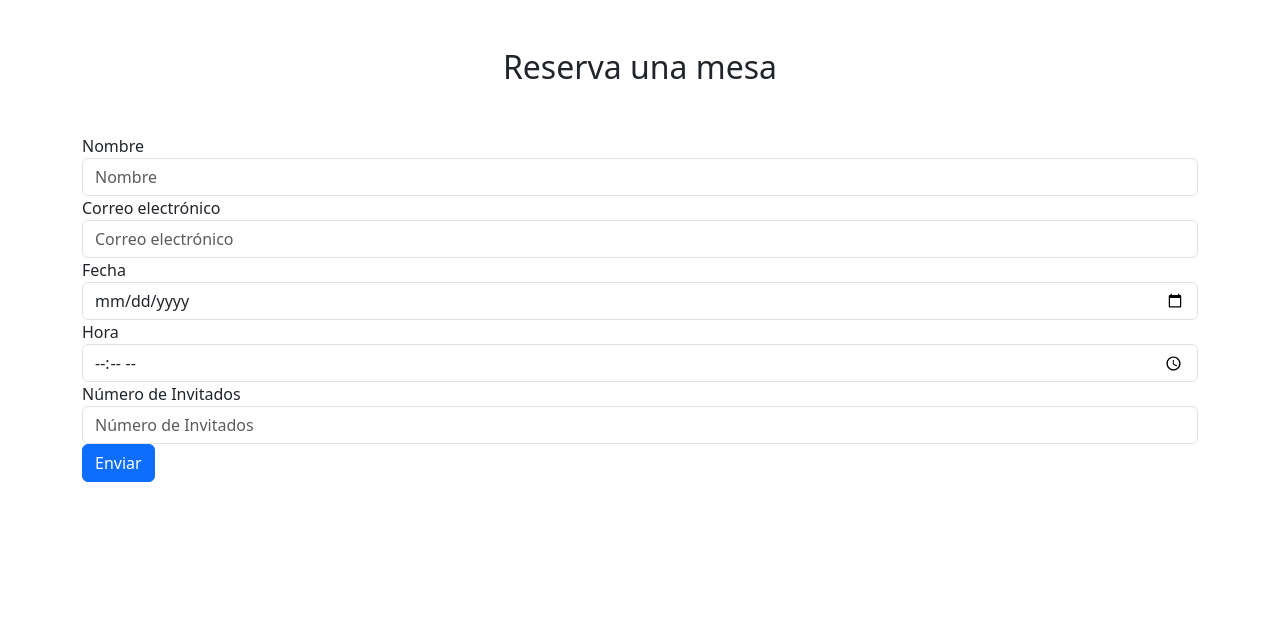
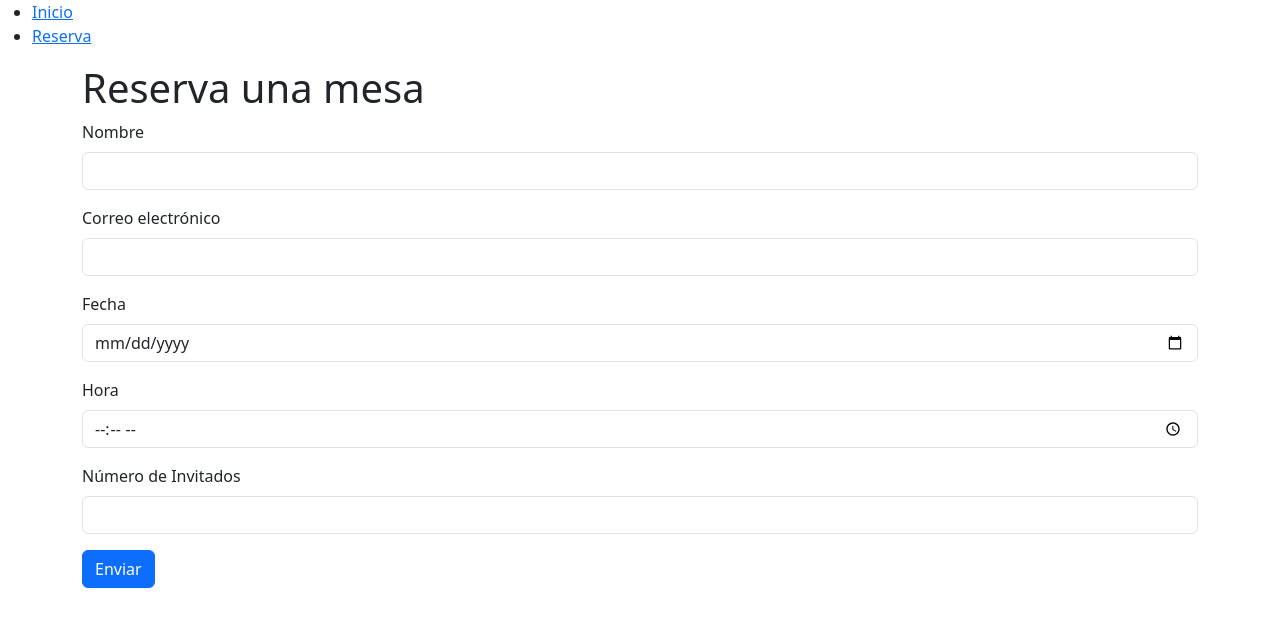
Before and after one commit to Noull999/proyecto-4, a React (Create React App) app: page /reserva in a window 1280 px wide. Shown: the top 626 px of the page. Built offline with nearby package versions, Linux system fonts and the light colour scheme.

Commit message:
hipervinculos

```diff
--- a/package.json
+++ b/package.json
@@ -9,6 +9,7 @@
     "firebase": "^10.9.0",
     "react": "^18.2.0",
     "react-dom": "^18.2.0",
+    "react-router-dom": "^6.22.3",
     "react-scripts": "^5.0.1",
     "web-vitals": "^2.1.4"
   },
--- a/src/App.js
+++ b/src/App.js
@@ -1,94 +1,33 @@
-import React, { useState } from 'react';
-import { db } from './firebase';
-import { collection, addDoc } from 'firebase/firestore';
+import React from 'react';
+import { BrowserRouter as Router, Route, Switch, Link } from 'react-router-dom';
+import MainPage from './components/MainPage';
+import ReservationPage from './components/ReservationPage';
 
 function App() {
-  const [name, setName] = useState('');
-  const [email, setEmail] = useState('');
-  const [date, setDate] = useState('');
-  const [time, setTime] = useState('');
-  const [guests, setGuests] = useState('');
+  return (
+    <Router>
+      <div>
+        <nav>
+          <ul>
+            <li>
+              <Link to="/">Inicio</Link>
+            </li>
+            <li>
+              <Link to="/reserva">Reserva</Link>
+            </li>
+          </ul>
+        </nav>
 
-  const handleSubmit = async (e) => {
-    e.preventDefault();
-    try {
-      // Agregar el documento a la colección 'reservations' en Firebase Firestore
-      await addDoc(collection(db, 'reservations'), { name, email, date, time, guests });
-      alert('Reserva realizada con éxito');
-      // Limpiar los campos después de guardar la reserva
-      setName('');
-      setEmail('');
-      setDate('');
-      setTime('');
-      setGuests('');
-    } catch (error) {
-      console.error('Error al realizar la reserva: ', error);
-      alert('Error al realizar la reserva, por favor inténtalo de nuevo');
-    }
-  };
-
-  return (
-    <section id="reserva" className="py-5">
-      <div className="container">
-        <h2 className="text-center mb-5">Reserva una mesa</h2>
-        <form onSubmit={handleSubmit}>
-          <div className="form-group">
-            <label htmlFor="name">Nombre</label>
-            <input
-              type="text"
-              className="form-control"
-              id="name"
-              placeholder="Nombre"
-              value={name}
-              onChange={(e) => setName(e.target.value)}
-            />
-          </div>
-          <div className="form-group">
-            <label htmlFor="email">Correo electrónico</label>
-            <input
-              type="email"
-              className="form-control"
-              id="email"
-              placeholder="Correo electrónico"
-              value={email}
-              onChange={(e) => setEmail(e.target.value)}
-            />
-          </div>
-          <div className="form-group">
-            <label htmlFor="date">Fecha</label>
-            <input
-              type="date"
-              className="form-control"
-              id="date"
-              value={date}
-              onChange={(e) => setDate(e.target.value)}
-            />
-          </div>
-          <div className="form-group">
-            <label htmlFor="time">Hora</label>
-            <input
-              type="time"
-              className="form-control"
-              id="time"
-              value={time}
-              onChange={(e) => setTime(e.target.value)}
-            />
-          </div>
-          <div className="form-group">
-            <label htmlFor="guests">Número de Invitados</label>
-            <input
-              type="number"
-              className="form-control"
-              id="guests"
-              placeholder="Número de Invitados"
-              value={guests}
-              onChange={(e) => setGuests(e.target.value)}
-            />
-          </div>
-          <button type="submit" className="btn btn-primary">Enviar</button>
-        </form>
+        <Switch>
+          <Route path="/reserva">
+            <ReservationPage />
+          </Route>
+          <Route path="/">
+            <MainPage />
+          </Route>
+        </Switch>
       </div>
-    </section>
+    </Router>
   );
 }
 
--- /dev/null
+++ b/src/components/ReservationPage.js
@@ -0,0 +1,60 @@
+import React, { useState } from 'react';
+import { db } from '../firebase/firebase';
+import { collection, addDoc } from 'firebase/firestore';
+
+function ReservationPage() {
+  const [name, setName] = useState('');
+  const [email, setEmail] = useState('');
+  const [date, setDate] = useState('');
+  const [time, setTime] = useState('');
+  const [guests, setGuests] = useState('');
+
+  const handleSubmit = async (e) => {
+    e.preventDefault();
+    try {
+      // Guardar la reserva en Firebase Firestore
+      await addDoc(collection(db, 'reservations'), { name, email, date, time, guests });
+      alert('Reserva realizada con éxito');
+      // Limpiar los campos después de guardar la reserva
+      setName('');
+      setEmail('');
+      setDate('');
+      setTime('');
+      setGuests('');
+    } catch (error) {
+      console.error('Error al realizar la reserva: ', error);
+      alert('Error al realizar la reserva, por favor inténtalo de nuevo');
+    }
+  };
+
+  return (
+    <div className="container">
+      <h1>Reserva una mesa</h1>
+      <form onSubmit={handleSubmit}>
+        <div className="mb-3">
+          <label htmlFor="name" className="form-label">Nombre</label>
+          <input type="text" className="form-control" id="name" value={name} onChange={(e) => setName(e.target.value)} />
+        </div>
+        <div className="mb-3">
+          <label htmlFor="email" className="form-label">Correo electrónico</label>
+          <input type="email" className="form-control" id="email" value={email} onChange={(e) => setEmail(e.target.value)} />
+        </div>
+        <div className="mb-3">
+          <label htmlFor="date" className="form-label">Fecha</label>
+          <input type="date" className="form-control" id="date" value={date} onChange={(e) => setDate(e.target.value)} />
+        </div>
+        <div className="mb-3">
+          <label htmlFor="time" className="form-label">Hora</label>
+          <input type="time" className="form-control" id="time" value={time} onChange={(e) => setTime(e.target.value)} />
+        </div>
+        <div className="mb-3">
+          <label htmlFor="guests" className="form-label">Número de Invitados</label>
+          <input type="number" className="form-control" id="guests" value={guests} onChange={(e) => setGuests(e.target.value)} />
+        </div>
+        <button type="submit" className="btn btn-primary">Enviar</button>
+      </form>
+    </div>
+  );
+}
+
+export default ReservationPage;
```
Also changed, not shown: src/components/MainPage..js (added, +16 -0 lines), src/firebase/firebase.js (renamed from src/firebase.js), 1 other file (tests, documents, lock files or other folders).
